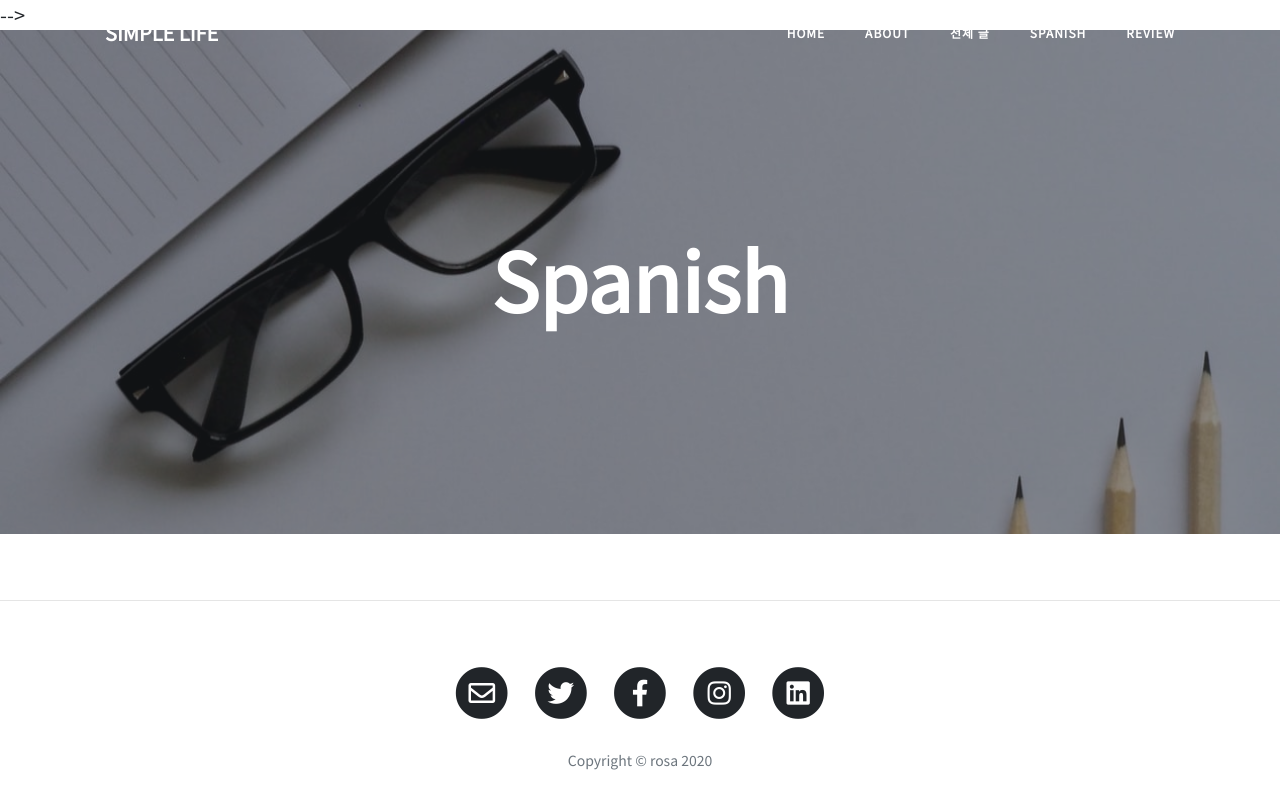
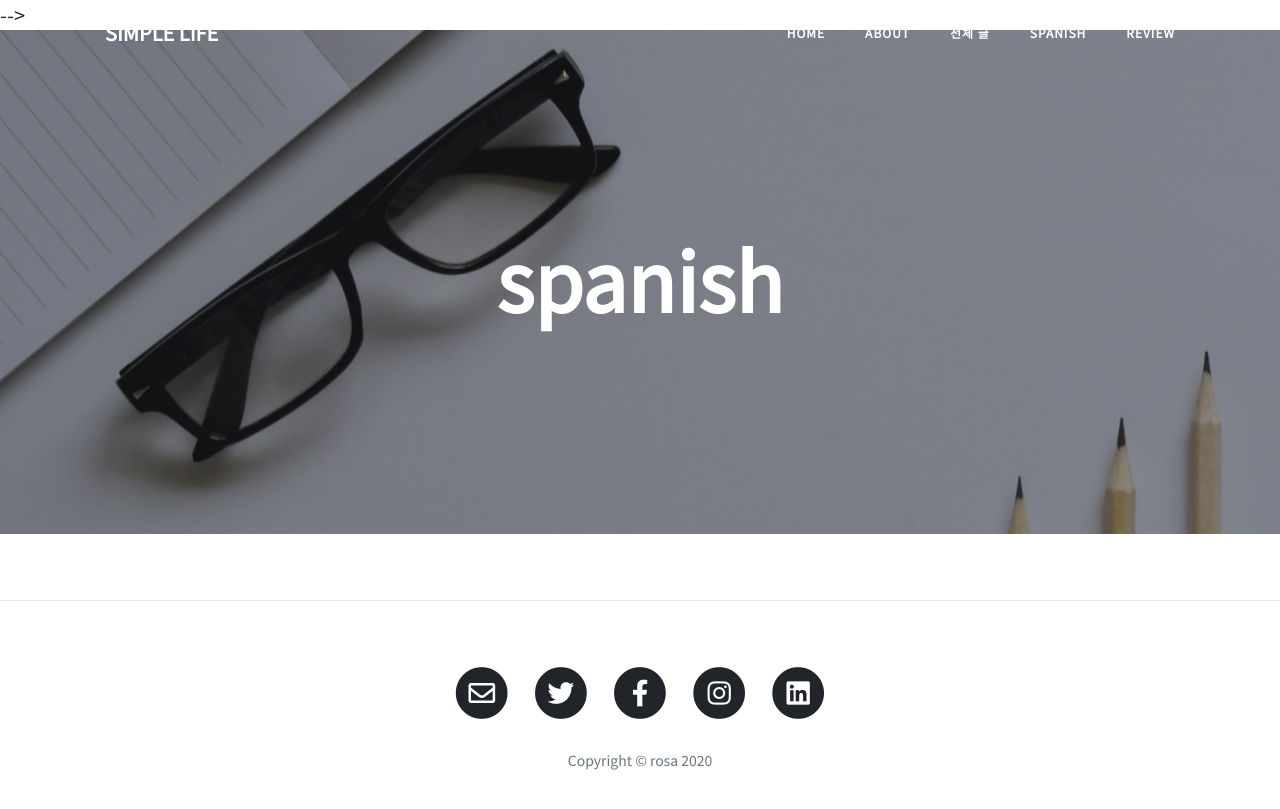
Before and after one commit to moringjyp/rosa, a Jekyll site: the page built from category/1.html, in a window 1280 px wide. Shown: the top 809 px of the page. Built offline with Jekyll 4.4.1, drawn with Linux system fonts in a browser that asks for light colours.

Commit message:
소문자 변경

```diff
--- a/_includes/navbar.html
+++ b/_includes/navbar.html
@@ -18,7 +18,7 @@
           <a class="nav-link" href="{{ "/posts" | relative_url }}">전체 글</a>
         </li>
         <li class="nav-item">
-      <a class="nav-link" href="{{ "/category/Spanish/" | relative_url }}">Spanish</a>
+      <a class="nav-link" href="{{ "/category/spanish/" | relative_url }}">spanish</a>
         </li>
         <li class="nav-item">
       <a class="nav-link" href="{{ "/category/Review/" | relative_url }}">Review</a>
--- a/category/1.html
+++ b/category/1.html
@@ -1,11 +1,11 @@
 ---
 layout: page
-title: Spanish
-permalink: /category/Spanish/
+title: spanish
+permalink: /category/spanish/
 background: '/img/bg-post-1.jpg'
 ---
 
-	{% for post in site.categories.Spanish %}
+	{% for post in site.categories.spanish %}
 
 	<article class="post-preview">
 	  <a href="{{ post.url | prepend: site.baseurl | replace: '//', '/' }}">
```
